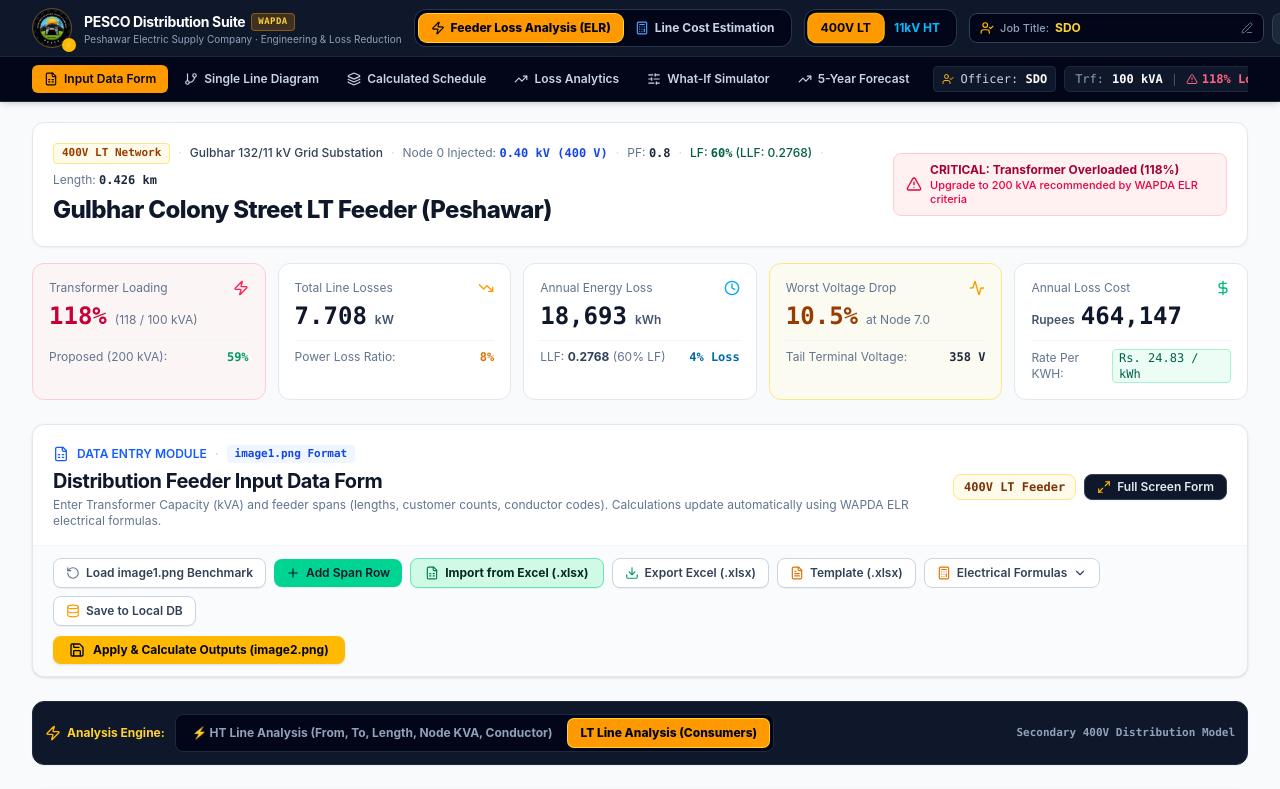
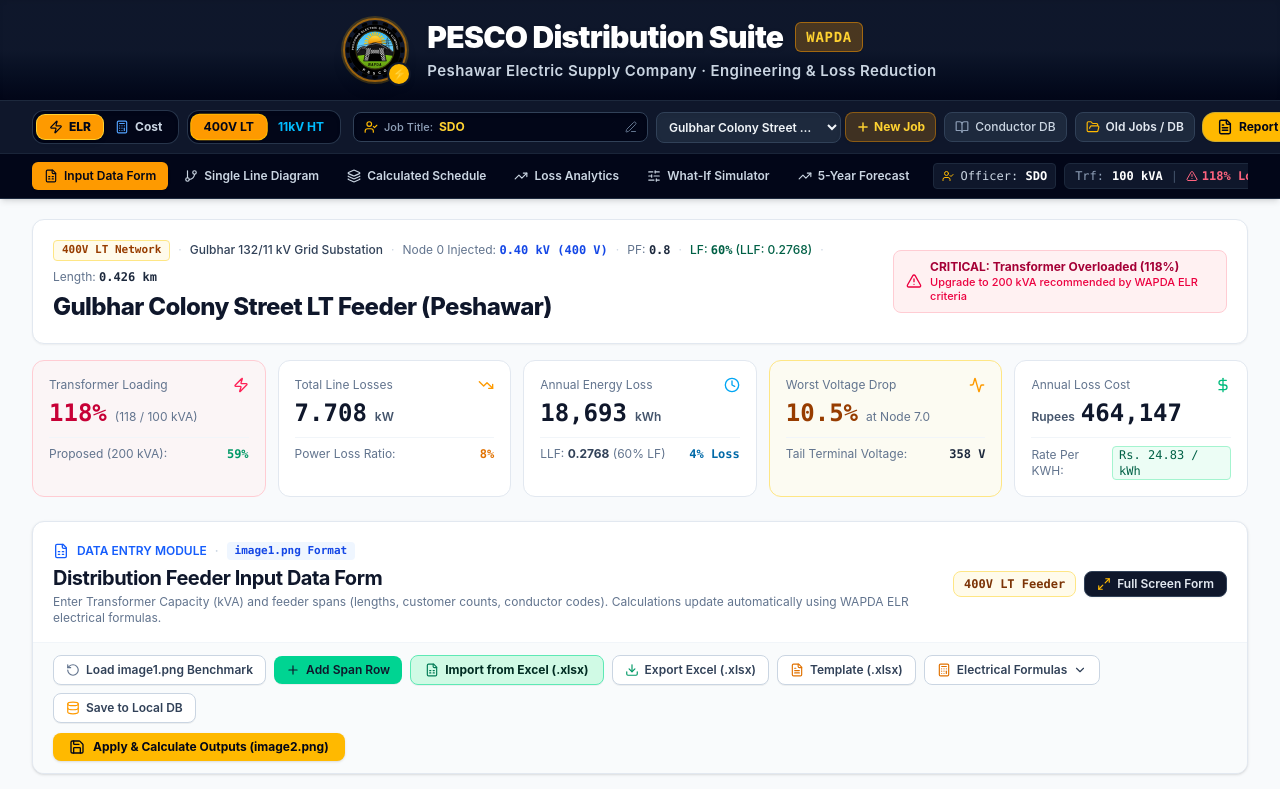
Before and after one commit to inayatxen/HT-LV-Feeder-Loss-Analysis-ELR-System-, a React (Vite) app: page / in a window 1280 px wide. Shown: the top 789 px of the page. Built offline with nearby package versions, Linux system fonts and the light colour scheme.

Commit message:
feat(header): redesign brand identity section
Update the header layout with a prominent centered PESCO branding, enhanced styling, and improved visual hierarchy to align with organizational requirements.

```diff
--- a/src/components/Header.tsx
+++ b/src/components/Header.tsx
@@ -80,68 +80,78 @@
   return (
     <header className="bg-slate-900 text-white border-b border-slate-800 sticky top-0 z-40 no-print shadow-md w-full">
       {/* ========================================================
-          ROW 1: 100% WIDTH BRAND, MODULE SWITCHER, JOB TITLE, & GLOBAL ACTIONS
+          TOP ROW: PROMINENT CENTERED BRAND IDENTITY & WAPDA TITLE
          ======================================================== */}
-      <div className="border-b border-slate-800/80 bg-slate-900 w-full">
-        <div className="w-full px-3 sm:px-6 lg:px-8 h-14 flex items-center justify-between gap-2 sm:gap-3 overflow-x-auto scrollbar-none">
-
-          {/* 1. Brand Identity */}
-          <div className="flex items-center gap-3 shrink-0">
+      <div className="border-b border-slate-800 bg-gradient-to-b from-slate-900 via-slate-900/95 to-slate-950 w-full py-3.5 sm:py-4.5 px-4 sm:px-8 shadow-inner">
+        <div className="w-full flex flex-col items-center justify-center text-center">
+          <div className="flex items-center justify-center gap-3 sm:gap-4 md:gap-5">
             <div className="relative group shrink-0">
               <img
                 src="/pesco-logo.svg"
                 alt="PESCO WAPDA Logo"
-                className="w-9 h-9 sm:w-10 sm:h-10 rounded-full border border-amber-500/40 shadow-sm transition-transform group-hover:scale-105"
+                className="w-12 h-12 sm:w-14 sm:h-14 md:w-16 md:h-16 rounded-full border-2 border-amber-500/60 shadow-lg transition-transform group-hover:scale-105 ring-2 ring-amber-400/20"
               />
-              <span className="absolute -bottom-1 -right-1 w-3.5 h-3.5 bg-amber-400 text-slate-950 rounded-full flex items-center justify-center text-[8px] font-black shadow-xs">
+              <span className="absolute -bottom-1 -right-1 w-5 h-5 sm:w-6 sm:h-6 bg-amber-400 text-slate-950 rounded-full flex items-center justify-center text-[10px] sm:text-xs font-black shadow-md border-2 border-slate-900">
                 ⚡
               </span>
             </div>
-            <div className="leading-tight">
-              <div className="flex items-center gap-1.5">
-                <span className="text-xs sm:text-sm font-bold tracking-tight text-white whitespace-nowrap">
+            <div className="text-center sm:text-left leading-tight">
+              <div className="flex items-center justify-center sm:justify-start gap-2 sm:gap-3 flex-wrap sm:flex-nowrap">
+                <span className="text-lg sm:text-2xl md:text-3xl font-black tracking-tight text-white drop-shadow-sm whitespace-nowrap">
                   PESCO Distribution Suite
                 </span>
-                <span className="hidden md:inline-block text-[9px] font-mono font-bold tracking-wider px-1.5 py-0.5 rounded bg-amber-500/20 text-amber-300 border border-amber-500/40">
+                <span className="text-xs sm:text-sm font-mono font-black tracking-wider px-2.5 py-0.5 sm:py-1 rounded-md bg-amber-500/25 text-amber-300 border border-amber-500/50 shadow-xs">
                   WAPDA
                 </span>
               </div>
-              <p className="text-[10px] text-slate-400 hidden lg:block leading-none mt-0.5">
+              <p className="text-xs sm:text-sm md:text-[15px] text-slate-300 font-semibold leading-snug mt-1 sm:mt-1.5 tracking-wide">
                 Peshawar Electric Supply Company · Engineering & Loss Reduction
               </p>
             </div>
           </div>
+        </div>
+      </div>
 
-          {/* 2. Primary System Module Switcher (ELR Analysis vs Line Cost Estimation) */}
+      {/* ========================================================
+          CONTROL ROW: MODULE SWITCHER, VOLTAGE CATEGORY, JOB TITLE & ACTIONS
+         ======================================================== */}
+      <div className="border-b border-slate-800/80 bg-slate-900 w-full">
+        <div className="w-full px-3 sm:px-6 lg:px-8 h-12 sm:h-13 flex items-center justify-between gap-2 sm:gap-3 overflow-x-auto scrollbar-none">
+
+          {/* Left Controls: Module Switcher + Voltage Level */}
+          <div className="flex items-center gap-2 shrink-0">
+            {/* 1. Primary System Module Switcher (ELR Analysis vs Line Cost Estimation) */}
             <div className="flex items-center p-1 bg-slate-950 rounded-xl border border-slate-700/80 shadow-inner shrink-0">
               <button
                 onClick={() => onSelectSystemModule?.('elr_loss_analysis')}
                 title="Switch to Feeder Loss Analysis & Technical Loss Reduction Module (WAPDA Engine)"
-              className={`flex items-center gap-1.5 px-3 py-1.5 text-xs font-bold rounded-lg transition-all whitespace-nowrap cursor-pointer ${
+                className={`flex items-center gap-1.5 px-2.5 sm:px-3 py-1 text-xs font-bold rounded-lg transition-all whitespace-nowrap cursor-pointer ${
                   activeSystemModule === 'elr_loss_analysis'
                     ? 'bg-amber-500 text-slate-950 shadow-md font-extrabold ring-1 ring-amber-300'
                     : 'text-slate-300 hover:text-white hover:bg-slate-800/80'
                 }`}
               >
                 <Zap className={`w-3.5 h-3.5 ${activeSystemModule === 'elr_loss_analysis' ? 'text-slate-950' : 'text-amber-400'}`} />
-              <span>Feeder Loss Analysis (ELR)</span>
+                <span className="hidden xs:inline">Feeder Loss (ELR)</span>
+                <span className="xs:hidden">ELR</span>
               </button>
 
               <button
                 onClick={() => onSelectSystemModule?.('line_cost_estimation')}
                 title="Switch to HT/LT Electrical Line Extension & Feeder Cost Estimation Module"
-              className={`flex items-center gap-1.5 px-3 py-1.5 text-xs font-bold rounded-lg transition-all whitespace-nowrap cursor-pointer ${
+                className={`flex items-center gap-1.5 px-2.5 sm:px-3 py-1 text-xs font-bold rounded-lg transition-all whitespace-nowrap cursor-pointer ${
                   activeSystemModule === 'line_cost_estimation'
                     ? 'bg-blue-600 text-white shadow-md font-extrabold ring-1 ring-blue-300'
                     : 'text-slate-300 hover:text-white hover:bg-slate-800/80'
                 }`}
               >
                 <Calculator className={`w-3.5 h-3.5 ${activeSystemModule === 'line_cost_estimation' ? 'text-white' : 'text-blue-400'}`} />
-              <span>Line Cost Estimation</span>
+                <span className="hidden xs:inline">Line Cost Estimation</span>
+                <span className="xs:hidden">Cost</span>
               </button>
             </div>
 
-          {/* 3. LV / HV Selector (400V LT vs 11kV HT Feeder Analysis Mode) */}
+            {/* 2. LV / HV Selector (400V LT vs 11kV HT Feeder Analysis Mode) */}
             <div
               className="flex items-center p-1 bg-slate-950 rounded-xl border border-slate-700/80 shadow-inner shrink-0"
               role="group"
@@ -151,7 +161,7 @@
                 type="button"
                 onClick={() => onSelectCategory('LV')}
                 title="Switch to Low Voltage / Low Tension 400V Feeder Analysis (Secondary Distribution)"
-              className={`flex items-center justify-center px-3 py-1.5 text-xs font-bold rounded-lg transition-all whitespace-nowrap cursor-pointer ${
+                className={`flex items-center justify-center px-2.5 sm:px-3 py-1 text-xs font-bold rounded-lg transition-all whitespace-nowrap cursor-pointer ${
                   activeCategory === 'LV'
                     ? 'bg-amber-500 text-slate-950 shadow-sm font-black ring-1 ring-amber-400 scale-[1.02]'
                     : 'text-amber-400 font-bold hover:text-amber-300 hover:bg-slate-900/80'
@@ -164,7 +174,7 @@
                 type="button"
                 onClick={() => onSelectCategory('HV')}
                 title="Switch to High Voltage / High Tension 11kV Feeder Analysis (Primary Feeder & Node 0 Voltage Injection)"
-              className={`flex items-center justify-center px-3 py-1.5 text-xs font-bold rounded-lg transition-all whitespace-nowrap cursor-pointer ${
+                className={`flex items-center justify-center px-2.5 sm:px-3 py-1 text-xs font-bold rounded-lg transition-all whitespace-nowrap cursor-pointer ${
                   activeCategory === 'HV'
                     ? 'bg-sky-500 text-slate-950 shadow-sm font-black ring-1 ring-sky-400 scale-[1.02]'
                     : 'text-sky-400 font-bold hover:text-sky-300 hover:bg-slate-900/80'
@@ -172,6 +182,7 @@
               >
                 <span>11kV HT</span>
               </button>
+            </div>
           </div>
 
           {/* 3. Job Title Writing, Feeder Dropdown & Action Buttons */}
```
Lines whose indentation alone changed are shown as unchanged.
